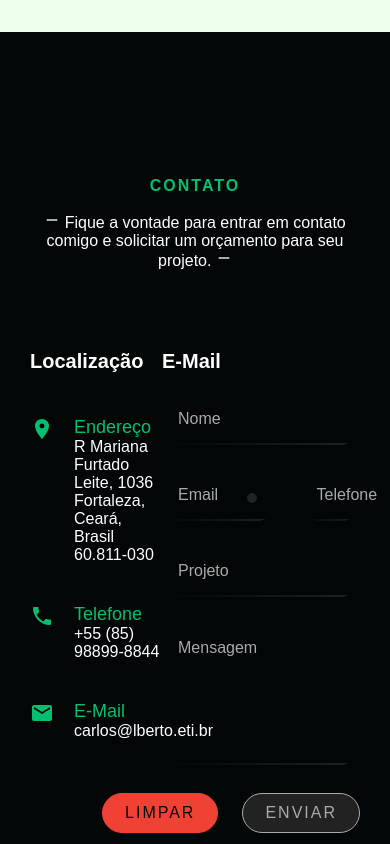
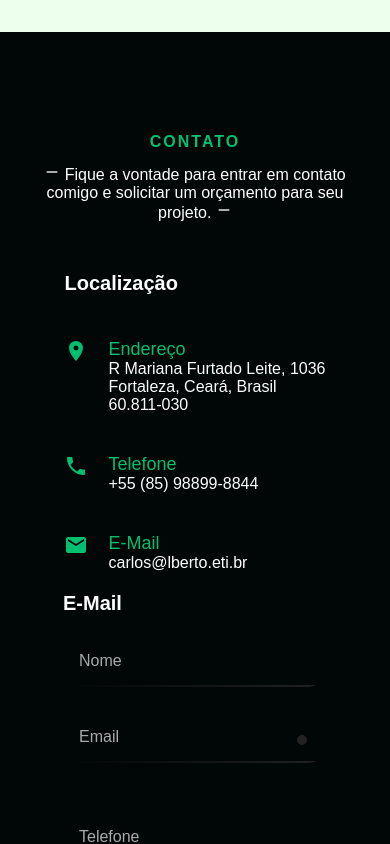
Before and after one commit to calbertofilho/carlosalberto.eti, a React (Create React App) app: page / in a window 390 px wide. Shown: the part 3800-4644 px from the top of the page. Built offline with nearby package versions, Linux system fonts and the light colour scheme; the HTML template or start-up script is replaced by a standard one; what webfontloader would draw is missing.

Commit message:
Update ContactSection, responsive mode

```diff
--- a/src/components/HomePage/Sections/Contact/elements.js
+++ b/src/components/HomePage/Sections/Contact/elements.js
@@ -26,7 +26,7 @@
 export const EmphasisBox = styled.div`
   width: 100%;
   text-align: center;
-  margin-bottom: 80px;
+  margin-bottom: 50px;
 `;
 
 export const Emphasis = styled.span`
@@ -37,7 +37,7 @@
   font-weight: 600;
   letter-spacing: 2px;
   text-transform: uppercase;
-  margin-bottom: 16px;
+  margin-bottom: 12px;
 
   @media screen and (max-width: 480px) {
     font-size: 16px;
@@ -54,11 +54,19 @@
   display: flex;
   align-items: center;
   justify-content: center;
+
+  @media screen and (max-width: 768px) {
+    flex-direction: column;
+  }
 `;
 
 export const ContactInfoBox = styled.div`
   min-width: 40%;
   align-self: flex-start;
+
+  @media screen and (max-width: 768px) {
+    align-self: center;
+  }
 `;
 
 export const Heading = styled.h1`
@@ -112,19 +120,31 @@
   display: flex;
   align-items: center;
   justify-content: center;
-  width: 100%;
+  min-width: 100%;
   gap: 24px;
+
+  @media screen and (max-width: 480px) {
+    flex-direction: column;
+  }
 `;
 
 export const EmailArea = styled.div`
   width: 70%;
   position: relative;
   display: grid;
+
+  @media screen and (max-width: 480px) {
+    min-width: 100%;
+  }
 `;
 
 export const TelArea = styled.div`
   width: 30%;
   display: grid;
+
+  @media screen and (max-width: 480px) {
+    min-width: 100%;
+  }
 `;
 
 export const commonInputStyle = css`
@@ -216,6 +236,10 @@
   align-items: center;
   justify-content: right;
   gap: 24px;
+
+  @media screen and (max-width: 320px) {
+    flex-direction: column;
+  }
 `;
 
 export const commonButtonStyle = css`
```
